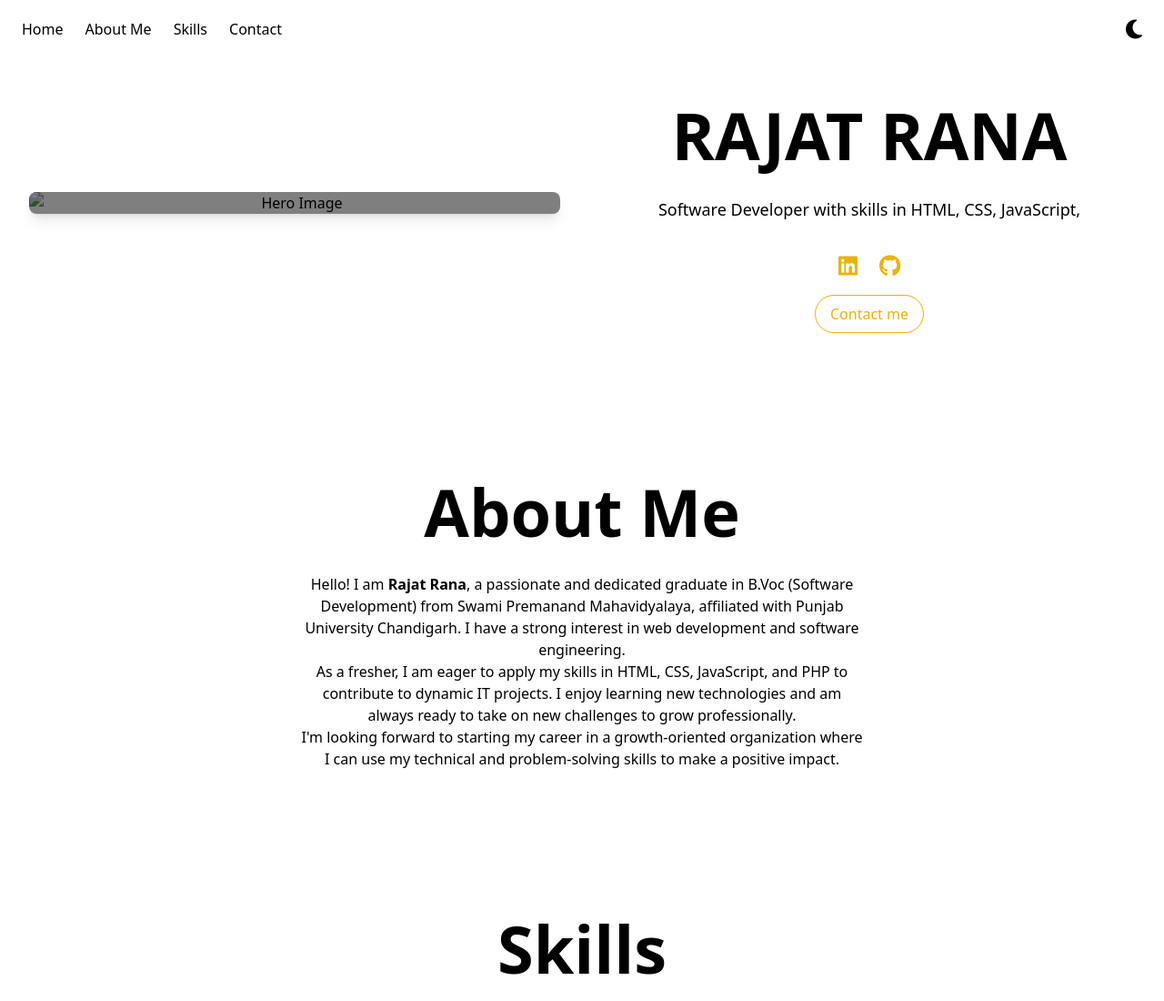
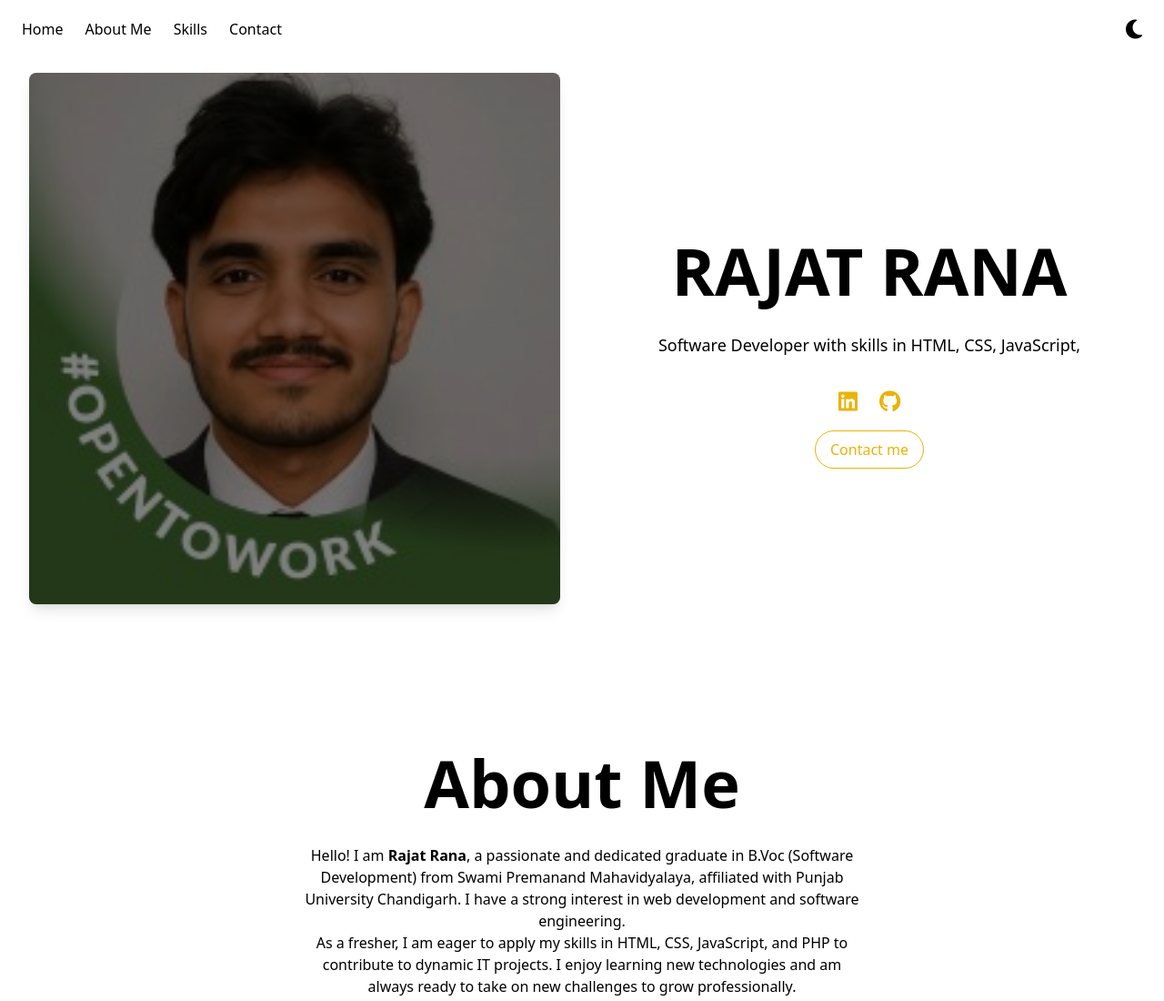
Before and after one commit to rajatr0292/portfolio, a plain HTML site: page index.html in a window 1280 px wide. Shown: the top 1100 px of the page at 91% size. Drawn offline with nearby package versions, Linux system fonts and the light colour scheme.

Commit message:
add index.html

```diff
--- a/index.html
+++ b/index.html
@@ -147,7 +147,7 @@
                     </a>
                 </div>
                 <div class="relative flex justify-center">
-                    <img class="w-full h-auto rounded-lg shadow-lg object-cover" src="./README.md/linkdin.jpeg"
+                    <img class="w-full h-auto rounded-lg shadow-lg object-cover" src="./assets/linkdin.jpeg"
                         alt="Hero Image">
                     <div class="absolute inset-0 bg-black opacity-50 rounded-lg"></div>
                 </div>
```
